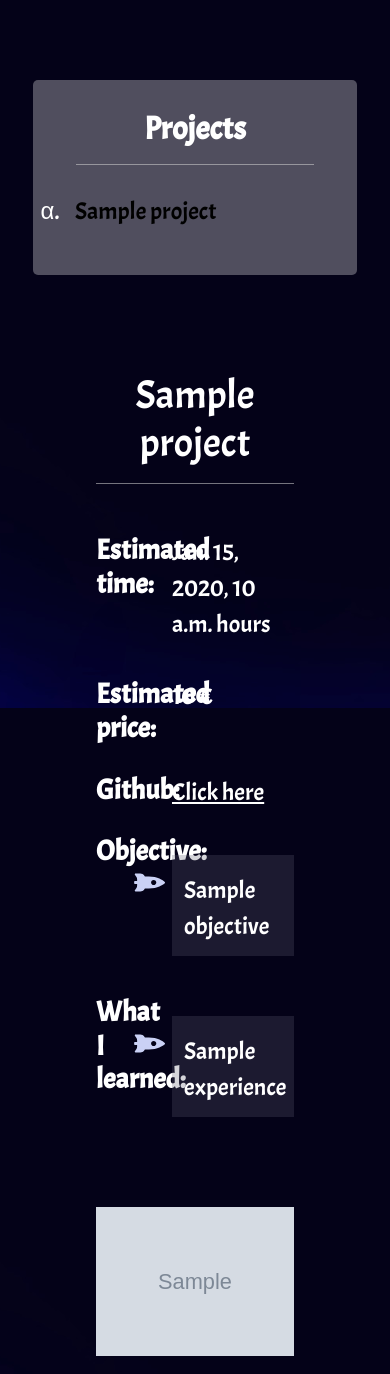
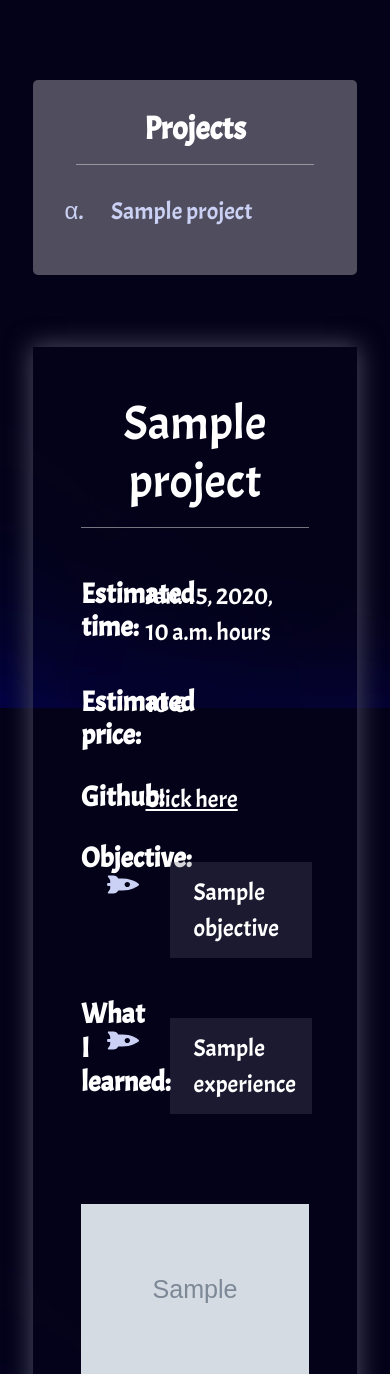
Before and after one commit to victorhook/website, a Django app: template projects/templates/projects/project.html in a window 390 px wide. Shown: the part 136-1510 px from the top of the page. Run offline with Django 3.2, Linux system fonts and the light colour scheme; the template is opened without the code that fills it: most values are stand-ins (such as "Sample title", 1, 10 or a date in 2020); grey boxes marked "Sample" are stand-in pictures; some libraries are stand-ins or nearby versions.

Commit message:
improved styling in projects

```diff
--- a/projects/templates/projects/project.html
+++ b/projects/templates/projects/project.html
@@ -7,16 +7,16 @@
     <div class="container">
         <div class="row">
 
-        <div class="col-12 project-content">
+        <div class="col-12 project-content-inner">
 
-            <h1>{{ project.title }}</h1>
+            <h1 class="project-title">{{ project.title }}</h1>
             <hr>
 
             <div class="description">
                 <ul>
                     <li class="estimate">
                         <div class="row">
-                            <div class="col-4">
+                            <div class="col-3">
                                 <h3>Estimated time:</h3>
                             </div>
                             <div class="col-8">
@@ -26,7 +26,7 @@
                     </li>
                     <li>
                         <div class="row">
-                            <div class="col-4">
+                            <div class="col-3">
                                 <h3>Estimated price:</h3>
                             </div>
                             <div class="col-8">
@@ -37,7 +37,7 @@
                     {% if project.github_link %}
                     <li>
                         <div class="row">
-                            <div class="col-4">
+                            <div class="col-3">
                                 <h3>Github:</h3>
                             </div>
                             <div class="col-8">
@@ -48,13 +48,13 @@
                     {% endif %}
                     <li>
                         <div class="row">
-                            <div class="col-4">
+                            <div class="col-3">
                                 <h3>Objective:</h3>
                             </div>
                             <div class="col-8 objective-list">
                                 <ul>
                                     {% for objective in project.objectives %}
-                                    <li>{{ objective }}</li>
+                                    <li><span class="cool-li">{{ objective }}</span></li>
                                     {% endfor %}
                                 </ul>
                             </div>
@@ -62,13 +62,13 @@
                     </li>
                     <li>
                         <div class="row">
-                            <div class="col-4">
+                            <div class="col-3">
                                 <h3>What I learned:</h3>
                             </div>
                             <div class="col-8 learned-list">
                                 <ul>
                                     {% for experience in project.experiences %}
-                                        <li>{{ experience }}</li>
+                                        <li><span class="cool-li">{{ experience }}</span></li>
                                     {% endfor %}
                                 </ul>
                             </div>
--- a/projects/templates/projects/projects.html
+++ b/projects/templates/projects/projects.html
@@ -9,7 +9,7 @@
 {% block content %}
 
     <div class="projects row align-items-start">
-        <div class="sidebar-container col-sm-12 col-md-3">
+        <div class="sidebar-container col-lg-3 offset-lg-0 offset-md-1 col-md-10">
             <div class="sidebar">
                 <h2>Projects</h2>
                 <hr>
@@ -21,10 +21,9 @@
             </div>
         </div>
 
-        <div class="col-lg-9 col-md-9 col-sm-12">
-            <div class="project-content">
+        <div class="project-content col-lg-9 offset-lg-0 offset-md-1 col-md-10">
             {% block project-content %}
-                <h1>Projects</h1>
+            <h1 class="project-title">Projects</h1>
             <hr>
             <p>
                 Here you can browse through my different projects.
@@ -32,7 +31,6 @@
             </p>
             {% endblock %}
         </div>
-        </div>
 
     </div>
 
--- a/static/css/projects.css
+++ b/static/css/projects.css
@@ -28,15 +28,25 @@
     list-style: lower-greek;
 }
 
+.projects .sidebar ul {
+    padding-left: 1em;
+}
+
 .projects .sidebar li {
-    padding: .5em 0 0 .5em;
-  }
+    padding: .5em 0 0 1em;
+    color:rgb(202, 209, 245);
+}
 
 .projects .sidebar a {
     text-decoration: none;
-    color: rgb(0, 0, 0);
+    color:rgb(202, 209, 245);
     transition: color .3s ease;
-  }
+}
+
+.project-content-inner {
+    padding: 2em;
+    box-shadow: 0 0 1em .1em rgb(71, 71, 95);
+}
 
 .projects .sidebar a:hover {
     color: white;
@@ -61,10 +71,8 @@
     font-weight: 600;
 }
 
-.project-content h3 span {
-    margin-left: 20px;
-    margin-bottom: 20px;
-    font-weight: 300;
+.project-title {
+    font-size: 2em;
 }
 
 .project-content li {
@@ -91,10 +99,18 @@
     list-style-image: url("/static/images/rocket.svg");
 }
 
-.objective-list li,
-.learned-list li {
-    padding: .5em;
+.cool-li {
+    margin-left: 1em;
+    padding: .5em 1em;
     background-color: #605e7244;
+    width: 100%;
+    height: 100%;
+    display: block;
+    transition: 0.3s ease-in-out background-color;
+}
+
+.cool-li:hover {
+    background-color: #76748844;
 }
 
 
```
Lines whose indentation alone changed are shown as unchanged.
